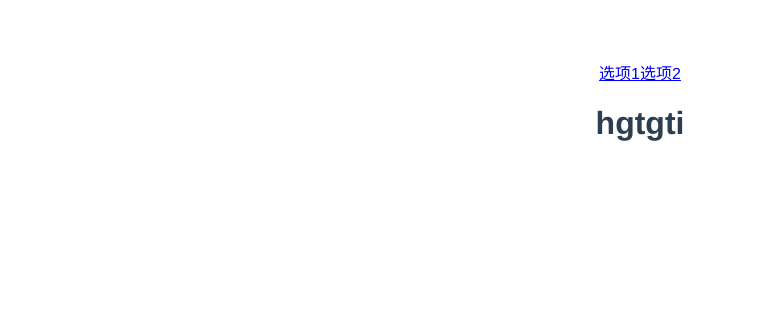
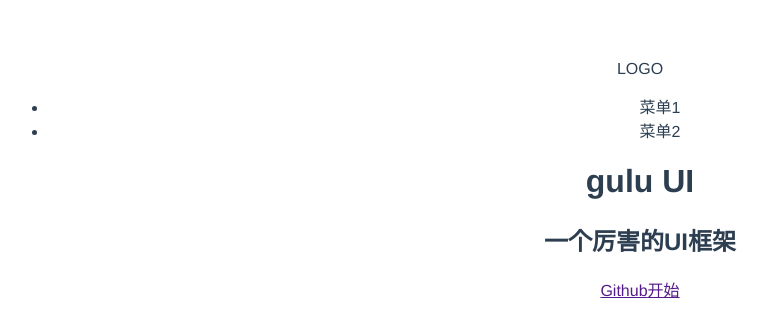
Before and after one commit to mumu111111/gulu-ui, a Vue app: page / in a window 1280 px wide. Shown: the top 336 px of the page, without its empty margins (0-768 px from the left). Built offline with nearby package versions, Linux system fonts and the light colour scheme.

Commit message:
html结构

```diff
--- a/package.json
+++ b/package.json
@@ -10,6 +10,7 @@
     "vue-router": "^4.0.3"
   },
   "devDependencies": {
+    "sass": "1.26.10",
     "@vue/compiler-sfc": "^3.0.0-rc.1",
     "vite": "^1.0.0-rc.1"
   }
--- a/src/App.vue
+++ b/src/App.vue
@@ -1,7 +1,4 @@
 <template>
-  <router-link to="/">选项1</router-link>
-  <router-link to="/xx">选项2</router-link>
-
   <router-view />
 </template>
 
--- /dev/null
+++ b/src/views/Doc.vue
@@ -0,0 +1,13 @@
+
+<template>
+  <div>
+    <div class="topNav">
+      <div class="logo"></div>
+      <div class="menu"></div>
+    </div>
+    <div class="content">
+      <aside>边栏</aside>
+      <main>主内容</main>
+    </div>
+  </div>
+</template>
--- /dev/null
+++ b/src/views/Home.vue
@@ -0,0 +1,24 @@
+
+<template>
+  <div>
+    <div class="topNav">
+      <div class="logo">LOGO</div>
+      <div class="menu"></div>
+      <ul class="menu">
+        <li>菜单1</li>
+        <li>菜单2</li>
+      </ul>
+    </div>
+    <div class="banner">
+      <h1>gulu UI</h1>
+      <h2>一个厉害的UI框架</h2>
+      <p class="actions">
+        <a href="">Github</a>
+        <a href="">开始</a>
+      </p>
+    </div>
+  </div>
+</template>
+
+<style lang="scss" scoped>
+</style>
```
Also changed, not shown: src/main.ts (+4 -4 lines), 1 other file (tests, documents, lock files or other folders).
